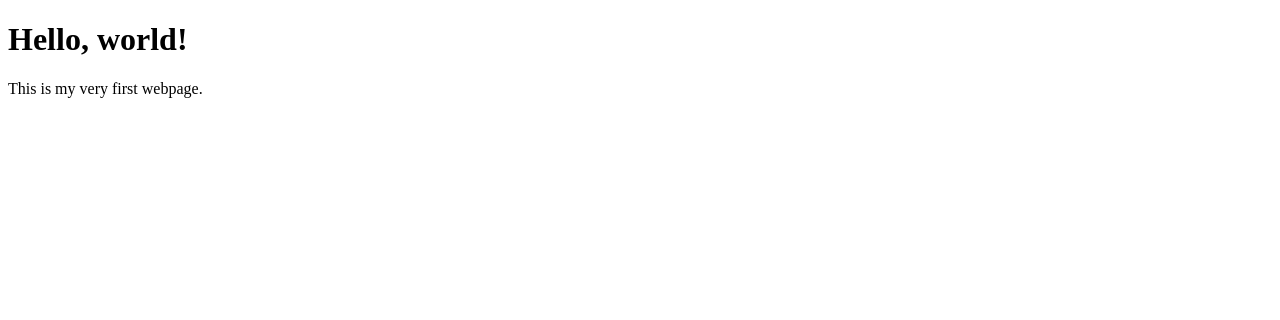
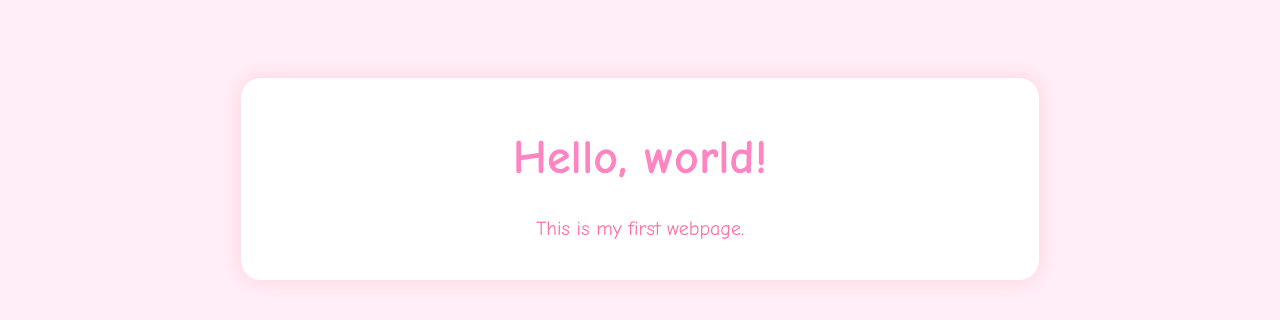
Before and after one commit to PranjaleeDahal/PranjaleeDahal.github.io, a plain HTML site: page index.html in a window 1280 px wide. Drawn offline with Linux system fonts and the light colour scheme.

Commit message:
Update index.html

```diff
--- a/index.html
+++ b/index.html
@@ -1,11 +1,43 @@
 <!DOCTYPE html>
 <html>
 <head>
-    <title>My First Webpage</title>
+    <title>My Webpage</title>
+
+    <style>
+        body {
+            background-color: #ffeef8;
+            font-family: "Comic Sans MS", "Poppins", sans-serif;
+            text-align: center;
+            color: #ff69b4;
+            padding-top: 50px;
+        }
+
+        h1 {
+            font-size: 48px;
+            color: #ff85c2;
+            text-shadow: 2px 2px #ffffff;
+        }
+
+        p {
+            font-size: 20px;
+            color: #ff6fa8;
+        }
+
+        .card {
+            background: white;
+            width: 60%;
+            margin: 20px auto;
+            padding: 20px;
+            border-radius: 20px;
+            box-shadow: 0 0 20px rgba(255, 182, 193, 0.5);
+        }
+    </style>
 </head>
 
 <body>
-    <h1>Hello, world!</h1>
-    <p>This is my very first webpage.</p>
+    <div class="card">
+        <h1>Hello, world!</h1>
+        <p>This is my first webpage.</p>
+    </div>
 </body>
 </html>
```
